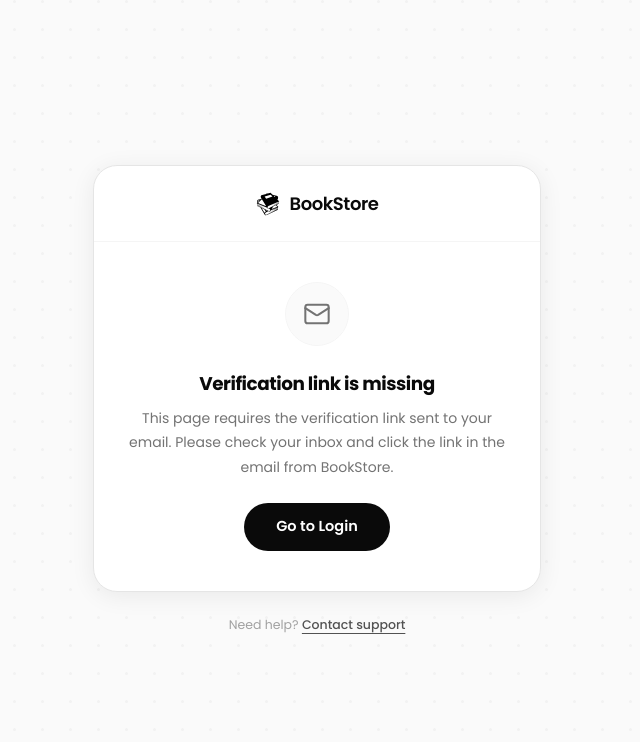
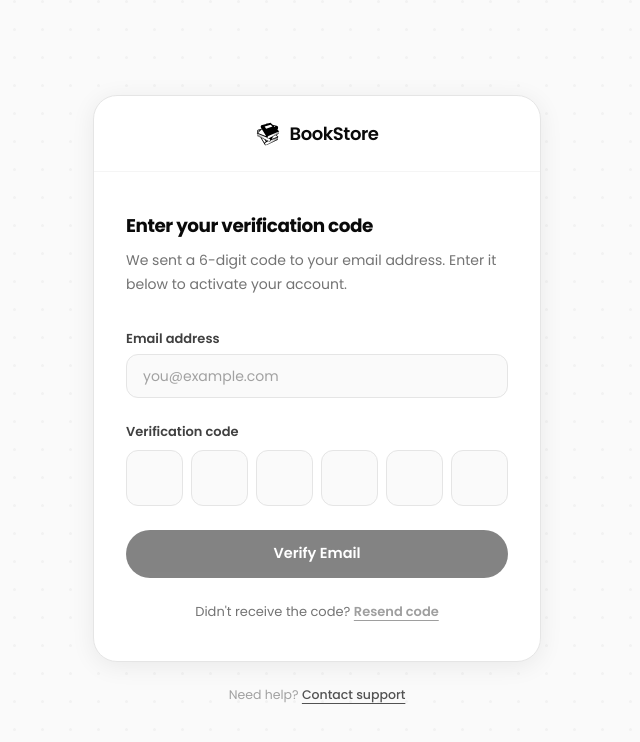
Before and after one commit to realstin/booksstore-frontend, a React (Vite) app: page /verify-email in a window 1280 px wide. Shown: the top 742 px of the page, without its empty margins (323-963 px from the left). Built offline with nearby package versions, Linux system fonts and the light colour scheme; no server answers; the HTML template or start-up script is replaced by a standard one.

Commit message:
feat: replace token-link verification with 6-digit code entry form

```diff
--- a/src/pages/Signup.jsx
+++ b/src/pages/Signup.jsx
@@ -130,22 +130,22 @@ function Signup() {
               Check your inbox.
             </h1>
             <p className="text-[15px] leading-[1.75] text-neutral-500">
-              We sent a verification link to{' '}
+              We sent a 6-digit verification code to{' '}
               <strong className="font-semibold text-neutral-700">{emailSentTo}</strong>.
-              Click the link in the email to activate your account.
+              Enter the code to activate your account.
             </p>
             <p className="mt-1 text-[13.5px] text-neutral-400">
-              The link expires in 24 hours. Check your spam folder if you don&apos;t see it.
+              The code expires in 24 hours. Check your spam folder if you don&apos;t see it.
             </p>
           </div>
 
           <div className="flex flex-col items-center gap-3 pt-2">
             <button
               type="button"
-              onClick={() => navigate('/login')}
+              onClick={() => navigate(`/verify-email?email=${encodeURIComponent(emailSentTo)}`)}
               className="inline-flex h-12 items-center rounded-full bg-neutral-950 px-8 text-[14.5px] font-semibold text-white transition hover:bg-black hover:scale-[1.02] active:scale-95 focus:outline-none focus-visible:ring-2 focus-visible:ring-neutral-900 focus-visible:ring-offset-2"
             >
-              Go to Login
+              Enter Verification Code
             </button>
             <p className="text-[13px] text-neutral-400">
               Wrong email?{' '}
--- a/src/pages/VerifyEmail.jsx
+++ b/src/pages/VerifyEmail.jsx
@@ -1,143 +1,182 @@
-import { useEffect, useState } from 'react';
-import { useSearchParams, Link } from 'react-router-dom';
+import { useRef, useState } from 'react';
+import { useSearchParams, Link, useNavigate } from 'react-router-dom';
 import { motion } from 'framer-motion';
-import {
-  CheckCircle2, XCircle, Clock, AlertCircle,
-  Loader2, Mail,
-} from 'lucide-react';
+import { CheckCircle2, Loader2 } from 'lucide-react';
 import bookstoreLogo from '../assets/bookstorelogo.svg';
 import { verifyEmail, resendVerification } from '../services/api';
 
-/* ─────────────────────────────────────────
-   Shared easing
-───────────────────────────────────────── */
 const ease = [0.22, 1, 0.36, 1];
 
 /* ─────────────────────────────────────────
-   Map backend codes to UI states
-───────────────────────────────────────── */
-const STATES = {
-  loading:          'loading',
-  verified:         'verified',
-  alreadyVerified:  'alreadyVerified',
-  invalidToken:     'invalidToken',
-  expiredToken:     'expiredToken',
-  missingToken:     'missingToken',
-  unknownError:     'unknownError',
-};
-
-function codeToState(code, ok) {
-  if (!code && ok)  return STATES.verified;
-  switch (code) {
-    case 'EMAIL_VERIFIED':              return STATES.verified;
-    case 'EMAIL_ALREADY_VERIFIED':      return STATES.alreadyVerified;
-    case 'INVALID_VERIFICATION_TOKEN':  return STATES.invalidToken;
-    case 'VERIFICATION_TOKEN_EXPIRED':  return STATES.expiredToken;
-    default:                            return STATES.unknownError;
-  }
-}
-
-/* ─────────────────────────────────────────
-   State config — icon, heading, body, cta
-───────────────────────────────────────── */
-const STATE_CONFIG = {
-  [STATES.verified]: {
-    icon:    CheckCircle2,
-    colour:  'text-neutral-950',
-    heading: 'Email verified',
-    body:    'Your email has been successfully verified. Your BookStore account is ready to use.',
-    cta:     { label: 'Continue to Login', to: '/login' },
-  },
-  [STATES.alreadyVerified]: {
-    icon:    CheckCircle2,
-    colour:  'text-neutral-950',
-    heading: 'Email already verified',
-    body:    'Your email address is already verified. You can sign in to your account.',
-    cta:     { label: 'Continue to Login', to: '/login' },
-  },
-  [STATES.invalidToken]: {
-    icon:    XCircle,
-    colour:  'text-neutral-500',
-    heading: 'Verification link is invalid',
-    body:    'This verification link may be incorrect or has already been used. Please check your email for the correct link.',
-    cta:     { label: 'Go to Login', to: '/login' },
-  },
-  [STATES.expiredToken]: {
-    icon:    Clock,
-    colour:  'text-neutral-500',
-    heading: 'Verification link expired',
-    body:    'This verification link is no longer valid. Enter your email below to receive a new one.',
-    cta:     { label: 'Go to Login', to: '/login' },
-  },
-  [STATES.missingToken]: {
-    icon:    Mail,
-    colour:  'text-neutral-500',
-    heading: 'Verification link is missing',
-    body:    'This page requires the verification link sent to your email. Please check your inbox and click the link in the email from BookStore.',
-    cta:     { label: 'Go to Login', to: '/login' },
-  },
-  [STATES.unknownError]: {
-    icon:    AlertCircle,
-    colour:  'text-neutral-500',
-    heading: 'Verification failed',
-    body:    'We were unable to verify your email address. Please try again or contact support if the problem continues.',
-    cta:     { label: 'Go to Login', to: '/login' },
-  },
-};
-
-/* ─────────────────────────────────────────
    VerifyEmail page
+   Reads ?email= from the URL (set by Signup.jsx).
+   User types their 6-digit code and submits.
 ───────────────────────────────────────── */
 function VerifyEmail() {
-  const [searchParams]  = useSearchParams();
-  const token           = searchParams.get('token');
-  const [state, setState] = useState(token ? STATES.loading : STATES.missingToken);
-  const [resendEmail,  setResendEmail]  = useState('');
+  const [searchParams] = useSearchParams();
+  const navigate       = useNavigate();
+
+  // Pre-fill email from URL param set by Signup; user can also type it manually
+  const urlEmail = searchParams.get('email') || '';
+
+  const [email,        setEmail]        = useState(urlEmail);
+  const [digits,       setDigits]       = useState(['', '', '', '', '', '']);
+  const [status,       setStatus]       = useState('idle'); // idle | loading | success | error
+  const [errorMsg,     setErrorMsg]     = useState('');
   const [resendStatus, setResendStatus] = useState('idle'); // idle | loading | sent
 
-  async function handleResend(e) {
+  const inputRefs = [
+    useRef(null), useRef(null), useRef(null),
+    useRef(null), useRef(null), useRef(null),
+  ];
+
+  /* ── Digit input handling ── */
+  function handleDigitChange(index, value) {
+    const v = value.replace(/\D/g, '').slice(-1); // only last digit, only numbers
+    const next = [...digits];
+    next[index] = v;
+    setDigits(next);
+    setErrorMsg('');
+
+    // Auto-advance to next box
+    if (v && index < 5) {
+      inputRefs[index + 1].current?.focus();
+    }
+  }
+
+  function handleDigitKeyDown(index, e) {
+    if (e.key === 'Backspace' && !digits[index] && index > 0) {
+      inputRefs[index - 1].current?.focus();
+    }
+  }
+
+  function handleDigitPaste(e) {
+    const pasted = e.clipboardData.getData('text').replace(/\D/g, '').slice(0, 6);
+    if (pasted.length === 6) {
+      setDigits(pasted.split(''));
+      inputRefs[5].current?.focus();
+    }
     e.preventDefault();
-    if (!resendEmail.trim() || resendStatus === 'loading') return;
+  }
+
+  const code = digits.join('');
+
+  /* ── Submit ── */
+  async function handleSubmit(e) {
+    e.preventDefault();
+    if (status === 'loading') return;
+
+    if (!email.trim()) {
+      setErrorMsg('Please enter your email address.');
+      return;
+    }
+    if (code.length < 6) {
+      setErrorMsg('Please enter all 6 digits of your verification code.');
+      return;
+    }
+
+    setStatus('loading');
+    setErrorMsg('');
+
+    try {
+      const result = await verifyEmail(email.trim(), code);
+
+      if (result.code === 'EMAIL_VERIFIED') {
+        setStatus('success');
+        return;
+      }
+      if (result.code === 'EMAIL_ALREADY_VERIFIED') {
+        setStatus('success');
+        return;
+      }
+      if (result.code === 'CODE_EXPIRED') {
+        setStatus('idle');
+        setErrorMsg('This code has expired. Request a new one below.');
+        return;
+      }
+
+      // INVALID_CODE or anything else
+      setStatus('idle');
+      setErrorMsg(result.message || 'Incorrect code. Please try again.');
+    } catch {
+      setStatus('idle');
+      setErrorMsg('Something went wrong. Please try again.');
+    }
+  }
+
+  /* ── Resend ── */
+  async function handleResend() {
+    if (resendStatus === 'loading' || !email.trim()) return;
     setResendStatus('loading');
+    setErrorMsg('');
     try {
-      await resendVerification(resendEmail.trim());
+      await resendVerification(email.trim());
       setResendStatus('sent');
+      // Reset the digit inputs
+      setDigits(['', '', '', '', '', '']);
+      inputRefs[0].current?.focus();
     } catch {
       setResendStatus('idle');
     }
   }
 
-  useEffect(() => {
-    if (!token) return; // missingToken already set above
+  /* ── Success screen ── */
+  if (status === 'success') {
+    return (
+      <div
+        className="flex min-h-screen flex-col items-center justify-center bg-neutral-50 px-4 py-16"
+        style={{ fontFamily: 'var(--font-sans)' }}
+      >
+        <motion.div
+          initial={{ opacity: 0, y: 24 }}
+          animate={{ opacity: 1, y: 0 }}
+          transition={{ duration: 0.65, ease }}
+          className="w-full max-w-md"
+        >
+          <div className="overflow-hidden rounded-3xl border border-neutral-200 bg-white shadow-[0_4px_24px_rgba(0,0,0,0.07)]">
+            <div className="flex items-center justify-center border-b border-neutral-100 px-8 py-6">
+              <Link to="/" className="flex items-center gap-2.5 focus:outline-none" aria-label="BookStore">
+                <img src={bookstoreLogo} alt="BookStore" className="h-6 w-6" />
+                <span className="text-[18px] font-semibold tracking-tight text-neutral-950">BookStore</span>
+              </Link>
+            </div>
+            <div className="flex flex-col items-center gap-6 px-8 py-10 text-center">
+              <motion.div
+                initial={{ scale: 0.85, opacity: 0 }}
+                animate={{ scale: 1, opacity: 1 }}
+                transition={{ duration: 0.45, ease }}
+                className="flex h-16 w-16 items-center justify-center rounded-full border border-neutral-100 bg-neutral-50"
+              >
+                <CheckCircle2 size={28} strokeWidth={1.75} className="text-neutral-950" aria-hidden="true" />
+              </motion.div>
+              <div className="flex flex-col gap-2">
+                <h1 className="text-[1.15rem] font-bold tracking-tight text-neutral-950">Email verified</h1>
+                <p className="text-[14px] leading-[1.75] text-neutral-500">
+                  Your BookStore account is ready. You can now log in.
+                </p>
+              </div>
+              <button
+                type="button"
+                onClick={() => navigate('/login')}
+                className="inline-flex h-12 items-center rounded-full bg-neutral-950 px-8 text-[14.5px] font-semibold text-white transition hover:bg-black hover:scale-[1.02] active:scale-95 focus:outline-none focus-visible:ring-2 focus-visible:ring-neutral-900 focus-visible:ring-offset-2"
+              >
+                Continue to Login
+              </button>
+            </div>
+          </div>
+        </motion.div>
+      </div>
+    );
+  }
 
-    let cancelled = false;
-
-    (async () => {
-      try {
-        const result = await verifyEmail(token);
-        if (cancelled) return;
-        setState(codeToState(result.code, result.ok));
-      } catch {
-        if (!cancelled) setState(STATES.unknownError);
-      }
-    })();
-
-    return () => { cancelled = true; };
-  }, [token]);
-
-  const config = STATE_CONFIG[state];
-
+  /* ── Code entry form ── */
   return (
     <div
       className="flex min-h-screen flex-col items-center justify-center bg-neutral-50 px-4 py-16"
       style={{ fontFamily: 'var(--font-sans)' }}
     >
-      {/* Dot-grid background */}
-      <svg
-        aria-hidden="true"
-        className="pointer-events-none fixed inset-0 h-full w-full opacity-[0.03]"
-        xmlns="http://www.w3.org/2000/svg"
-      >
+      {/* Dot grid */}
+      <svg aria-hidden="true" className="pointer-events-none fixed inset-0 h-full w-full opacity-[0.03]" xmlns="http://www.w3.org/2000/svg">
         <defs>
           <pattern id="ve-dot-grid" x="0" y="0" width="28" height="28" patternUnits="userSpaceOnUse">
             <circle cx="1.5" cy="1.5" r="1.5" fill="#0f1419" />
@@ -152,138 +191,132 @@ function VerifyEmail() {
         transition={{ duration: 0.65, ease }}
         className="relative z-10 w-full max-w-md"
       >
-        {/* Card */}
         <div className="overflow-hidden rounded-3xl border border-neutral-200 bg-white shadow-[0_4px_24px_rgba(0,0,0,0.07)]">
 
-          {/* Top band */}
+          {/* Logo band */}
           <div className="flex items-center justify-center border-b border-neutral-100 px-8 py-6">
-            <Link
-              to="/"
-              className="flex items-center gap-2.5 focus:outline-none focus-visible:ring-2 focus-visible:ring-neutral-900 focus-visible:ring-offset-2"
-              aria-label="BookStore — go to homepage"
-            >
+            <Link to="/" className="flex items-center gap-2.5 focus:outline-none focus-visible:ring-2 focus-visible:ring-neutral-900 focus-visible:ring-offset-2" aria-label="BookStore">
               <img src={bookstoreLogo} alt="BookStore" className="h-6 w-6" />
-              <span className="text-[18px] font-semibold tracking-tight text-neutral-950">
-                BookStore
-              </span>
+              <span className="text-[18px] font-semibold tracking-tight text-neutral-950">BookStore</span>
             </Link>
           </div>
 
-          {/* Content */}
-          <div className="flex flex-col items-center gap-6 px-8 py-10 text-center">
+          {/* Form */}
+          <div className="px-8 py-10">
+            <h1 className="mb-2 text-[1.15rem] font-bold tracking-tight text-neutral-950">
+              Enter your verification code
+            </h1>
+            <p className="mb-8 text-[14px] leading-[1.75] text-neutral-500">
+              We sent a 6-digit code to your email address.
+              Enter it below to activate your account.
+            </p>
 
-            {state === STATES.loading ? (
-              <>
-                <div className="flex h-16 w-16 items-center justify-center rounded-full border border-neutral-100 bg-neutral-50">
-                  <Loader2
-                    size={28}
-                    strokeWidth={1.75}
-                    className="animate-spin text-neutral-600"
-                    aria-hidden="true"
+            <form onSubmit={handleSubmit} noValidate className="flex flex-col gap-6">
+
+              {/* Email field — shown only if not pre-filled from URL */}
+              {!urlEmail && (
+                <div className="flex flex-col gap-1.5">
+                  <label htmlFor="ve-email" className="text-[13px] font-semibold text-neutral-700">
+                    Email address
+                  </label>
+                  <input
+                    id="ve-email"
+                    type="email"
+                    value={email}
+                    onChange={(e) => setEmail(e.target.value)}
+                    placeholder="you@example.com"
+                    required
+                    className="h-11 w-full rounded-xl border border-neutral-200 bg-neutral-50 px-4 text-[14px] text-neutral-900 placeholder-neutral-400 outline-none transition focus:border-neutral-400 focus:bg-white focus-visible:ring-2 focus-visible:ring-neutral-900 focus-visible:ring-offset-2"
                   />
                 </div>
-                <div className="flex flex-col gap-2">
-                  <h1 className="text-[1.15rem] font-bold tracking-tight text-neutral-950">
-                    Verifying your email…
-                  </h1>
-                  <p className="text-[14px] leading-relaxed text-neutral-500">
-                    Please wait while we confirm your email address.
-                  </p>
+              )}
+
+              {/* 6-digit code boxes */}
+              <div className="flex flex-col gap-2">
+                <p className="text-[13px] font-semibold text-neutral-700">Verification code</p>
+                <div
+                  className="flex items-center justify-between gap-2"
+                  onPaste={handleDigitPaste}
+                  role="group"
+                  aria-label="6-digit verification code"
+                >
+                  {digits.map((d, i) => (
+                    <input
+                      key={i}
+                      ref={inputRefs[i]}
+                      type="text"
+                      inputMode="numeric"
+                      pattern="[0-9]*"
+                      maxLength={1}
+                      value={d}
+                      onChange={(e) => handleDigitChange(i, e.target.value)}
+                      onKeyDown={(e) => handleDigitKeyDown(i, e)}
+                      disabled={status === 'loading'}
+                      aria-label={`Digit ${i + 1}`}
+                      className={[
+                        'h-14 w-full rounded-xl border text-center text-[22px] font-bold text-neutral-950 outline-none transition-all duration-150',
+                        'focus:border-neutral-950 focus:bg-white focus:shadow-[0_0_0_3px_rgba(15,20,25,0.08)] focus-visible:outline-none',
+                        d ? 'border-neutral-950 bg-neutral-50' : 'border-neutral-200 bg-neutral-50',
+                        status === 'loading' ? 'cursor-not-allowed opacity-60' : '',
+                      ].join(' ')}
+                    />
+                  ))}
                 </div>
-              </>
-            ) : (
-              <>
-                {/* Result icon */}
-                <motion.div
-                  initial={{ scale: 0.85, opacity: 0 }}
-                  animate={{ scale: 1, opacity: 1 }}
-                  transition={{ duration: 0.45, ease }}
-                  className="flex h-16 w-16 items-center justify-center rounded-full border border-neutral-100 bg-neutral-50"
+              </div>
+
+              {/* Error message */}
+              {errorMsg && (
+                <motion.p
+                  initial={{ opacity: 0, y: -4 }}
+                  animate={{ opacity: 1, y: 0 }}
+                  className="text-[13px] text-red-500"
+                  role="alert"
                 >
-                  <config.icon
-                    size={28}
-                    strokeWidth={1.75}
-                    className={config.colour}
-                    aria-hidden="true"
-                  />
-                </motion.div>
+                  {errorMsg}
+                </motion.p>
+              )}
 
-                {/* Heading + body */}
-                <motion.div
-                  initial={{ opacity: 0, y: 10 }}
-                  animate={{ opacity: 1, y: 0 }}
-                  transition={{ duration: 0.5, delay: 0.1, ease }}
-                  className="flex flex-col gap-2"
-                >
-                  <h1 className="text-[1.15rem] font-bold tracking-tight text-neutral-950">
-                    {config.heading}
-                  </h1>
-                  <p className="text-[14px] leading-[1.75] text-neutral-500">
-                    {config.body}
-                  </p>
-                </motion.div>
+              {/* Submit */}
+              <button
+                type="submit"
+                disabled={status === 'loading' || code.length < 6}
+                className="inline-flex h-12 w-full items-center justify-center gap-2 rounded-full bg-neutral-950 text-[14.5px] font-semibold text-white transition hover:bg-black disabled:cursor-not-allowed disabled:opacity-50 focus:outline-none focus-visible:ring-2 focus-visible:ring-neutral-900 focus-visible:ring-offset-2"
+                aria-busy={status === 'loading'}
+              >
+                {status === 'loading'
+                  ? <><Loader2 size={16} className="animate-spin" aria-hidden="true" /> Verifying…</>
+                  : 'Verify Email'
+                }
+              </button>
 
-                {/* CTA button */}
-                <motion.div
-                  initial={{ opacity: 0, y: 8 }}
-                  animate={{ opacity: 1, y: 0 }}
-                  transition={{ duration: 0.45, delay: 0.2, ease }}
-                  className="flex w-full flex-col items-center gap-3"
-                >
-                  {/* Resend form — only shown for expired token */}
-                  {state === STATES.expiredToken && (
-                    resendStatus === 'sent' ? (
-                      <p className="text-[13.5px] font-medium text-neutral-600">
-                        ✓ A new verification email has been sent.
-                      </p>
-                    ) : (
-                      <form
-                        onSubmit={handleResend}
-                        className="flex w-full flex-col gap-2 sm:flex-row"
-                        aria-label="Resend verification email"
-                      >
-                        <label htmlFor="resend-email" className="sr-only">Your email address</label>
-                        <input
-                          id="resend-email"
-                          type="email"
-                          value={resendEmail}
-                          onChange={(e) => setResendEmail(e.target.value)}
-                          placeholder="Enter your email"
-                          required
-                          disabled={resendStatus === 'loading'}
-                          className="h-11 flex-1 rounded-xl border border-neutral-200 bg-neutral-50 px-4 text-[13.5px] text-neutral-900 placeholder-neutral-400 outline-none transition focus:border-neutral-400 focus:bg-white focus-visible:ring-2 focus-visible:ring-neutral-900 focus-visible:ring-offset-2 disabled:opacity-60"
-                        />
-                        <button
-                          type="submit"
-                          disabled={resendStatus === 'loading'}
-                          className="h-11 shrink-0 rounded-xl bg-neutral-950 px-5 text-[13.5px] font-semibold text-white transition hover:bg-black disabled:cursor-not-allowed disabled:opacity-60 focus:outline-none focus-visible:ring-2 focus-visible:ring-neutral-900"
-                        >
-                          {resendStatus === 'loading' ? 'Sending…' : 'Resend Email'}
-                        </button>
-                      </form>
-                    )
-                  )}
+            </form>
 
-                  <Link
-                    to={config.cta.to}
-                    className="inline-flex h-12 items-center rounded-full bg-neutral-950 px-8 text-[14.5px] font-semibold text-white transition hover:bg-black hover:scale-[1.02] active:scale-95 focus:outline-none focus-visible:ring-2 focus-visible:ring-neutral-900 focus-visible:ring-offset-2"
+            {/* Resend */}
+            <div className="mt-6 text-center">
+              {resendStatus === 'sent' ? (
+                <p className="text-[13px] text-neutral-500">
+                  ✓ A new code has been sent to your email.
+                </p>
+              ) : (
+                <p className="text-[13px] text-neutral-500">
+                  Didn&apos;t receive the code?{' '}
+                  <button
+                    type="button"
+                    onClick={handleResend}
+                    disabled={resendStatus === 'loading' || !email.trim()}
+                    className="font-semibold text-neutral-700 underline underline-offset-4 transition hover:text-neutral-950 focus:outline-none disabled:opacity-50"
                   >
-                    {config.cta.label}
-                  </Link>
-                </motion.div>
-              </>
-            )}
-
+                    {resendStatus === 'loading' ? 'Sending…' : 'Resend code'}
+                  </button>
+                </p>
+              )}
+            </div>
           </div>
         </div>
 
-        {/* Footer note */}
         <p className="mt-6 text-center text-[12.5px] text-neutral-400">
           Need help?{' '}
-          <Link
-            to="/contact"
-            className="font-medium text-neutral-600 underline underline-offset-4 transition hover:text-neutral-950"
-          >
+          <Link to="/contact" className="font-medium text-neutral-600 underline underline-offset-4 transition hover:text-neutral-950">
             Contact support
           </Link>
         </p>
```
Also changed, not shown: src/services/api.js (+10 -12 lines).
